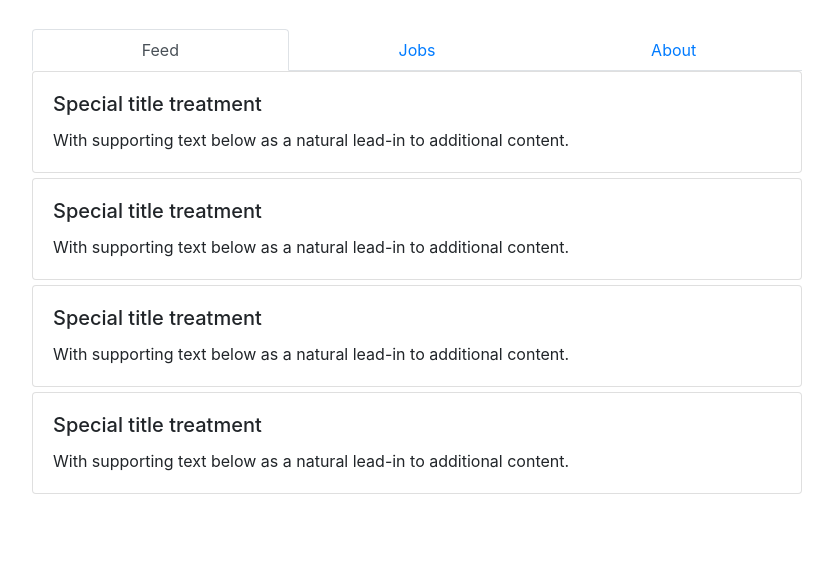
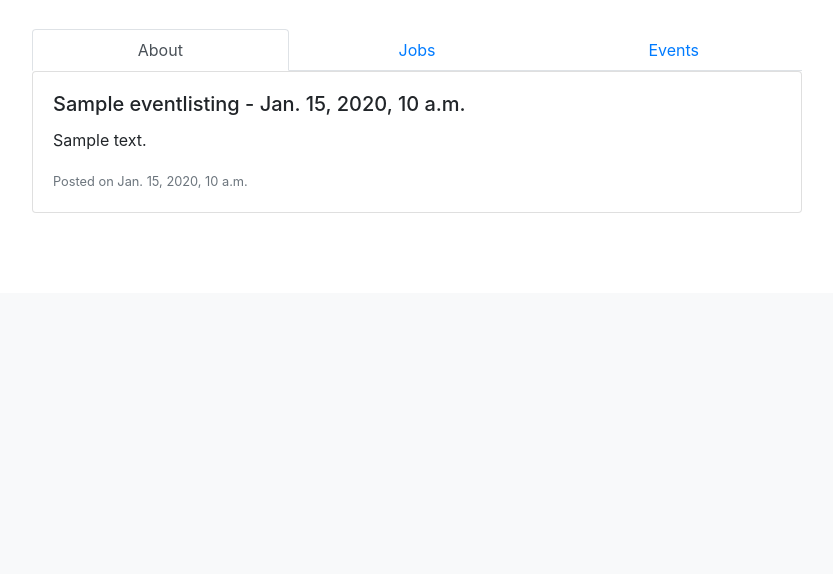
Before and after one commit to Rypin/AviationJobBoardPortal, a Django app: page /userviewcompany/1 in a window 1280 px wide. Shown: the part 733-1307 px from the top of the page, without its empty margins (223-1056 px from the left). After the commit the page ends 946 px from the top, so only its background shows below. Run offline with Django 3.2, Linux system fonts and the light colour scheme; tables that the repository leaves empty hold one stand-in row (values such as "Sample post"); grey boxes marked "Sample" are stand-in pictures; style sheets or scripts are compiled from the project's sources; some libraries are stand-ins or nearby versions.

Commit message:
Fixed Some problems in company profile view

```diff
--- a/aviation-project/postjob/views.py
+++ b/aviation-project/postjob/views.py
@@ -5,6 +5,7 @@ from postjob.models import Jobform, Jobtype
 from datetime import timedelta, date, datetime
 import math
 from users.models import CompanyProfile as cp
+from events_app.models import *
 # Create your views here.
 
 def posting(request):
@@ -183,7 +184,12 @@ def searchpage(request, *args, **kwargs):
 def userviewcompany(request, company_id):
     try:
         company = cp.objects.get(id=company_id)
+        events = EventListing.objects.filter(company=company_id)
+        jobs = Jobform.objects.filter(company=company_id)
+        print(company)
+        print(events)
+        print(jobs)
     except company.DoesNotExist:
         raise Http404('There are no Open jobs that match this search')
 
-    return render(request, "userViewCompany.html", {'company': company})
+    return render(request, "userViewCompany.html", {'company': company, 'events': events, 'jobs': jobs})
--- a/aviation-project/templates/userViewCompany.html
+++ b/aviation-project/templates/userViewCompany.html
@@ -15,18 +15,18 @@
 </style>
 
     <div class="container" style="position: relative;text-align: center;color: white;">
-        <img src="https://cdn.britannica.com/41/123141-050-E6229449/Air-New-Zealand-Boeing-747-400.jpg" alt="Banner" style="width:100%;">
-        <div class="container" style="background-color:lightgrey; border-style:none;  position:relative; z-index:200; height:110px; top:-70px;">
+        <img src="{{company.banner.url}}" alt="Banner" style="width:100%;">
+        <br>
+        <div class="container" style="background-image: linear-gradient(to bottom left,rgba(220,220,220,1), rgba(220,220,220,1)); border-style:none;  position:relative; z-index:200; height:110px; top:-70px;">
             <div class="row">
 
                 <div>
-                    <img src="https://i.stack.imgur.com/YQu5k.png" style="height:100px; position:relative; top:5px; left:10px; border: solid grey 10px; border-radius: 10px;">
+                    <img src="{{company.image.url}}" style="height:100px; position:relative; top:5px; left:10px; border: solid grey 10px; border-radius: 10px;">
                 </div>
 
 
                 <div style="position: relative;bottom: 1px;left: 30px;"><h1>{{company.name}}</h1>
                     <div class="row" style="position:relative;bottom: 1px;left: 18px;">{{company.address}}</div>
-                <div class="row" style="position:relative;bottom: 2px;left: 18px;">Some stuff about stuff.</div>
                 </div>
 
 
@@ -42,56 +42,31 @@
     <div class="container" style="position:relative; top:-60px;">
         <ul class="nav nav-tabs nav-justified" id="myTab" role="tablist">
             <li class="nav-item">
-                <a class="nav-link active" id="feed-tab" data-toggle="tab" href="#feed" role="tab" aria-controls="feed" aria-selected="true">Feed</a>
+                <a class="nav-link active" id="about-tab" data-toggle="tab" href="#about" role="tab" aria-controls="about" aria-selected="true">About</a>
             </li>
             <li class="nav-item">
-                <a class="nav-link" id="jobs-tab" data-toggle="tab" href="#jobs" role="tab" aria-controls="jobs" aria-selected="false">Jobs</a>
+                <a class="nav-link" id="feed-tab" data-toggle="tab" href="#jobs" role="tab" aria-controls="jobs" aria-selected="false">Jobs</a>
             </li>
             <li class="nav-item">
-                <a class="nav-link" id="about-tab" data-toggle="tab" href="#about" role="tab" aria-controls="about" aria-selected="false">About</a>
+                <a class="nav-link" id="jobs-tab" data-toggle="tab" href="#feed" role="tab" aria-controls="feed" aria-selected="false">Events</a>
             </li>
         </ul>
         <div class="tab-content" id="nav-tabContent">
             <div class="tab-pane fade show active" id="feed" role="tabpanel" aria-labelledby="nav-feed-tab">
+                {% for event in events %}
                 <div class="card" id="HoverCard">
                     <div class="card-body">
-                        <h5 class="card-title">Special title treatment</h5>
-                        <p class="card-text">With supporting text below as a natural lead-in to additional content.</p>
-
+                        <h5 class="card-title">{{event.title}} - {{event.deadline}}</h5>
+                        <p class="card-text">{{event.description}}</p>
+                        <small class="text-muted">Posted on {{event.posted}}</small>
                     </div>
                 </div>
+                {% endfor %}
+            </div>
+            <div class="tab-pane fade" id="jobs" role="tabpanel" aria-labelledby="nav-jobs-tab">
+                {%for job in jobs%}
                 <div class="card" id="HoverCard">
                     <div class="card-body">
-                        <h5 class="card-title">Special title treatment</h5>
-                        <p class="card-text">With supporting text below as a natural lead-in to additional content.</p>
-
-                    </div>
-                </div>
-                <div class="card" id="HoverCard">
-                    <div class="card-body">
-                        <h5 class="card-title">Special title treatment</h5>
-                        <p class="card-text">With supporting text below as a natural lead-in to additional content.</p>
-
-                    </div>
-                </div>
-                <div class="card" id="HoverCard">
-                    <div class="card-body">
-                        <h5 class="card-title">Special title treatment</h5>
-                        <p class="card-text">With supporting text below as a natural lead-in to additional content.</p>
-
-                    </div>
-                </div>
-            </div>
-            <div class="tab-pane fade" id="jobs" role="tabpanel" aria-labelledby="nav-jobs-tab">
-
-                {%for job in jobs%}
-                {%csrf_token%}
-
-                <div class="card" id="HoverCard">
-                    <div class="card-body">
-                        <form method='post' id=1>
-                            {%csrf_token%}
-
                             <div class="row">
                                 <div class="col">
                                     {{job.title}}
@@ -106,27 +81,14 @@
                                 </div>
 
                                 <div class="col ml auto">
-                                    <button type="submit" style="margin-top:40px; float:right" class="btn btn-primary" , name='apply'>
-                                        <a><b>Apply</b></a>
-                                    </button>
+                                    <a href="{% url 'applyjob' job.id%}" style="margin-top:40px; float:right" class="btn btn-primary" , name='apply'>
+                                        Apply
+                                    </a>
                                 </div>
                             </div>
-                        </form>
-
-
                     </div>
                 </div>
-
                 {%endfor%}
-
-                <div class="card" id="HoverCard">
-                    <div class="card-body">
-                        <h5 class="card-title">Yo Some Job</h5>
-                        <p class="card-text">Apply to this job dude.</p>
-
-                    </div>
-                </div>
-
             </div>
             <div class="tab-pane fade" id="about" role="tabpanel" aria-labelledby="nav-about-tab">
                 <div class="card">
```
Also changed, not shown: aviation-project/users/views.py (+6 -9 lines), aviation-project/media/boeing_logo.jpg (added).
